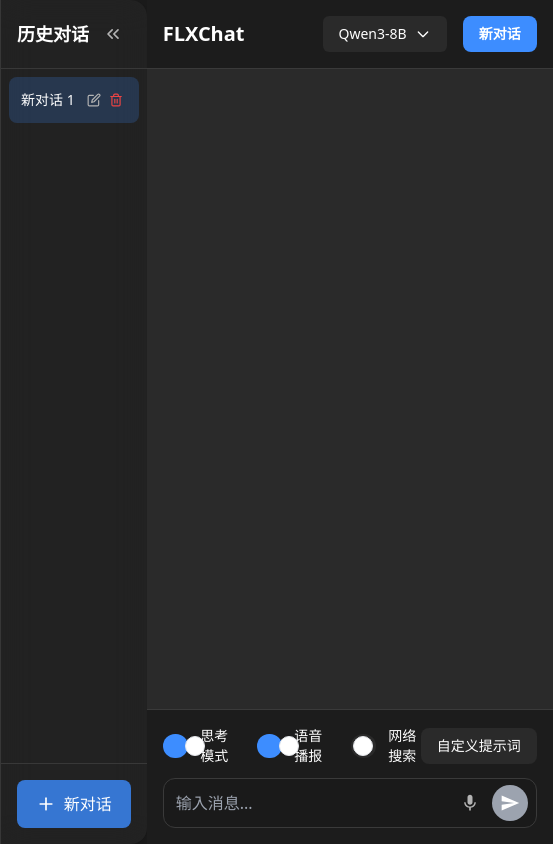
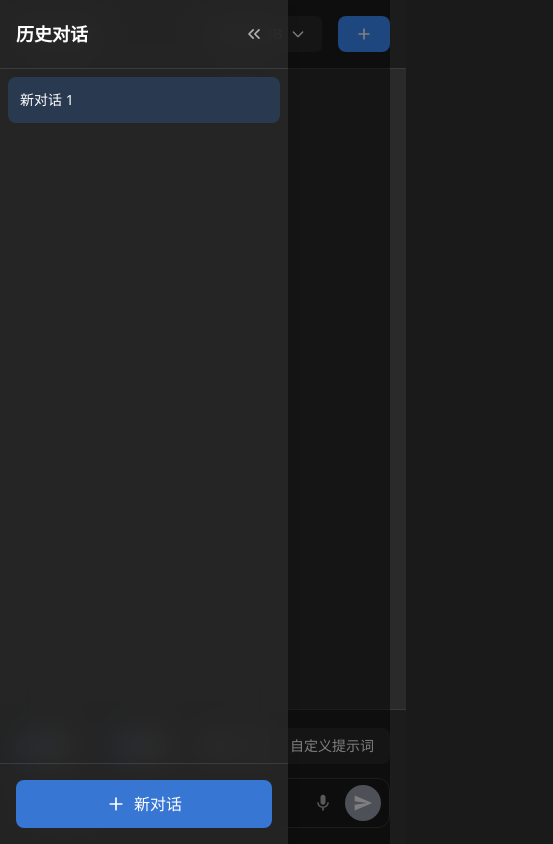
Before and after one commit to flxteam/flxchat, a Next.js app: page / in a window 390 px wide. Shown: the whole page, 553 px wide, since content can reach past the window. Built offline with nearby package versions, Linux system fonts and the light colour scheme.

Commit message:
fix: 修复添加一些功能

```diff
--- a/src/app/globals.css
+++ b/src/app/globals.css
@@ -33,3 +33,16 @@
   scrollbar-width: thin;
   scrollbar-color: rgba(156, 163, 175, 0.5) transparent;
 }
+
+/* Responsive adjustments */
+@media (max-width: 768px) {
+  .main-content {
+    padding-left: 1rem;
+    padding-right: 1rem;
+  }
+
+  .chat-input-container {
+    padding-left: 1rem;
+    padding-right: 1rem;
+  }
+}
--- a/src/app/page.tsx
+++ b/src/app/page.tsx
@@ -417,7 +417,10 @@ export default function Home() {
     const formData = new FormData();
     formData.append("file", audioBlob, "recording.webm");
     try {
-      const response = await fetch('/api/asr', { method: 'POST', body: formData });
+      const response = await fetch('/api/transcribe', {
+        method: 'POST',
+        body: formData as BodyInit,
+      });
       if (!response.ok) {
         const errorData = await response.json();
         throw new Error(errorData.error || '语音识别失败');
@@ -708,7 +711,7 @@ export default function Home() {
                     initial={{ opacity: 0, y: 10 }}
                     animate={{ opacity: 1, y: 0 }}
                     exit={{ opacity: 0, y: 10 }}
-                    className="absolute top-full mt-2 w-full bg-surface border border-border-color rounded-md shadow-lg z-20"
+                    className="absolute top-full right-0 mt-2 w-48 sm:w-full bg-surface border border-border-color rounded-md shadow-lg z-20"
                   >
                     {MODELS.map(model => (
                       <div key={model.id} onClick={() => { setModelId(model.id); setIsModelSelectorOpen(false); }} className="px-4 py-2 hover:bg-gray-700 cursor-pointer text-sm">
@@ -720,12 +723,13 @@ export default function Home() {
               </AnimatePresence>
             </div>
             <button onClick={handleNewChat} className="bg-accent hover:bg-blue-700 text-white font-bold py-2 px-4 rounded-lg text-sm whitespace-nowrap transition-colors">
-              新对话
+              <span className="hidden sm:inline">新对话</span>
+              <svg className="w-5 h-5 sm:hidden" fill="none" stroke="currentColor" viewBox="0 0 24 24" xmlns="http://www.w3.org/2000/svg"><path stroke-linecap="round" stroke-linejoin="round" stroke-width="2" d="M12 6v6m0 0v6m0-6h6m-6 0H6"></path></svg>
             </button>
           </div>
         </header>
 
-        <main className="flex-1 overflow-y-auto p-4">
+        <main className="flex-1 overflow-y-auto p-2 sm:p-4">
           <div className="flex flex-col space-y-4">
             <AnimatePresence>
                 {messages.map((message) => (
--- a/src/components/History.tsx
+++ b/src/components/History.tsx
@@ -1,4 +1,4 @@
-import React, { useState } from 'react';
+import React, { useState, useEffect, useRef } from 'react';
 import { Conversation } from '@/types';
 import { motion, AnimatePresence, Variants } from 'framer-motion';
 import { FiEdit, FiTrash2, FiChevronsLeft, FiChevronsRight, FiPlus } from 'react-icons/fi';
@@ -16,12 +16,11 @@ interface HistoryProps {
 const History = ({ conversations, activeConversationId, setActiveConversationId, setConversations, isCollapsed, setIsCollapsed, onNewChat }: HistoryProps) => {
   const [editingId, setEditingId] = useState<string | null>(null);
   const [editingTitle, setEditingTitle] = useState('');
+  const historyRef = useRef<HTMLDivElement>(null);
 
   const handleSelectConversation = (id: string) => {
-    if (id === activeConversationId) {
-      setIsCollapsed(true);
-    } else {
     setActiveConversationId(id);
+    if (window.innerWidth < 768) {
       setIsCollapsed(true);
     }
   };
@@ -56,9 +55,24 @@ const History = ({ conversations, activeConversationId, setActiveConversationId,
     setEditingTitle('');
   };
 
+  useEffect(() => {
+    const handleClickOutside = (event: MouseEvent) => {
+      if (window.innerWidth < 768 && !isCollapsed && historyRef.current && !historyRef.current.contains(event.target as Node)) {
+        setIsCollapsed(true);
+      }
+    };
+    document.addEventListener('mousedown', handleClickOutside);
+    return () => document.removeEventListener('mousedown', handleClickOutside);
+  }, [isCollapsed, setIsCollapsed]);
+
   const sidebarVariants: Variants = {
+    open: { x: 0, transition: { type: 'spring', stiffness: 300, damping: 30 } },
+    closed: { x: '-100%', transition: { type: 'spring', stiffness: 300, damping: 30 } },
+  };
+
+  const desktopSidebarVariants: Variants = {
     open: { width: '288px', transition: { type: 'spring', stiffness: 300, damping: 30 } },
-    closed: { width: '80px', transition: { type: 'spring', stiffness: 300, damping: 30 } },
+    closed: { width: '0px', transition: { type: 'spring', stiffness: 300, damping: 30 } },
   };
 
   const itemVariants: Variants = {
@@ -66,28 +80,12 @@ const History = ({ conversations, activeConversationId, setActiveConversationId,
     closed: { opacity: 0, x: -20 },
   };
 
-  return (
-    <motion.div
-      variants={sidebarVariants}
-      animate={isCollapsed ? 'closed' : 'open'}
-      className="bg-surface/50 backdrop-blur-lg h-full flex flex-col rounded-r-2xl shadow-lg border-l border-white/10"
-    >
+  const HistoryContent = () => (
+    <div className="bg-surface/80 backdrop-blur-lg h-full flex flex-col shadow-lg md:rounded-r-2xl md:border-r md:border-white/10">
       <div className="flex items-center justify-between p-4 border-b border-white/10">
-        <AnimatePresence>
-          {!isCollapsed && (
-            <motion.h2
-              variants={itemVariants}
-              initial="closed"
-              animate="open"
-              exit="closed"
-              className="text-lg font-bold text-primary"
-            >
-              历史对话
-            </motion.h2>
-          )}
-        </AnimatePresence>
-        <button onClick={() => setIsCollapsed(!isCollapsed)} className="p-2 text-secondary hover:text-primary hover:bg-white/10 rounded-full transition-colors">
-          {isCollapsed ? <FiChevronsRight size={20} /> : <FiChevronsLeft size={20} />}
+        <h2 className="text-lg font-bold text-primary">历史对话</h2>
+        <button onClick={() => setIsCollapsed(true)} className="p-2 text-secondary hover:text-primary hover:bg-white/10 rounded-full transition-colors">
+          <FiChevronsLeft size={20} />
         </button>
       </div>
 
@@ -118,47 +116,82 @@ const History = ({ conversations, activeConversationId, setActiveConversationId,
                   {conversation.title}
                 </span>
               )}
-              <AnimatePresence>
-                {!isCollapsed && (
-                  <motion.div
-                    variants={itemVariants}
-                    initial="closed"
-                    animate="open"
-                    exit="closed"
-                    className="flex items-center opacity-0 group-hover:opacity-100 transition-opacity"
-                  >
+              <div className="flex items-center opacity-0 group-hover:opacity-100 transition-opacity">
                 <button onClick={(e) => handleStartEditing(e, conversation)} className="p-1 text-secondary hover:text-primary rounded-full">
                   <FiEdit size={14} />
                 </button>
                 <button onClick={(e) => handleDeleteConversation(e, conversation.id)} className="p-1 text-red-500 hover:text-red-400 rounded-full">
                   <FiTrash2 size={14} />
                 </button>
-                  </motion.div>
-                )}
-              </AnimatePresence>
+              </div>
             </div>
           </motion.div>
         ))}
       </div>
 
       <div className="p-4 border-t border-white/10">
-        <motion.button
-          onClick={onNewChat}
+        <button
+          onClick={() => { onNewChat(); if (window.innerWidth < 768) setIsCollapsed(true); }}
           className="w-full flex items-center justify-center gap-2 p-3 bg-accent/80 hover:bg-accent text-white rounded-lg transition-colors"
           whileHover={{ scale: 1.02 }}
           whileTap={{ scale: 0.98 }}
         >
           <FiPlus size={20} />
+          <span>新对话</span>
+        </button>
+      </div>
+    </div>
+  );
+
+  return (
+    <>
+      {/* Mobile */}
+      <div className="md:hidden">
         <AnimatePresence>
           {!isCollapsed && (
-              <motion.span variants={itemVariants} initial="closed" animate="open" exit="closed">
-                新对话
-              </motion.span>
+            <motion.div
+              key="mobile-history-backdrop"
+              initial={{ opacity: 0 }}
+              animate={{ opacity: 1 }}
+              exit={{ opacity: 0 }}
+              className="fixed inset-0 bg-black/50 z-30"
+              onClick={() => setIsCollapsed(true)}
+            />
           )}
         </AnimatePresence>
-        </motion.button>
+        <motion.div
+          key="mobile-history-panel"
+          ref={historyRef}
+          variants={sidebarVariants}
+          initial="closed"
+          animate={isCollapsed ? 'closed' : 'open'}
+          className="fixed top-0 left-0 h-full w-72 z-40"
+        >
+          <HistoryContent />
+        </motion.div>
       </div>
+
+      {/* Desktop */}
+      <motion.div
+        key="desktop-history-panel"
+        variants={desktopSidebarVariants}
+        initial="open"
+        animate={isCollapsed ? 'closed' : 'open'}
+        className="hidden md:block h-full"
+      >
+        <HistoryContent />
       </motion.div>
+      {!isCollapsed && (
+        <button onClick={() => setIsCollapsed(true)} className="hidden md:block p-2 text-secondary hover:text-primary hover:bg-white/10 rounded-full transition-colors absolute top-1/2 left-72 -translate-y-1/2 z-20">
+          <FiChevronsLeft size={20} />
+        </button>
+      )}
+      {isCollapsed && (
+         <button onClick={() => setIsCollapsed(false)} className="hidden md:block p-2 text-secondary hover:text-primary hover:bg-white/10 rounded-full transition-colors absolute top-1/2 left-2 -translate-y-1/2 z-20">
+          <FiChevronsRight size={20} />
+        </button>
+      )}
+    </>
   );
 };
 
```
Lines whose indentation alone changed are shown as unchanged.
